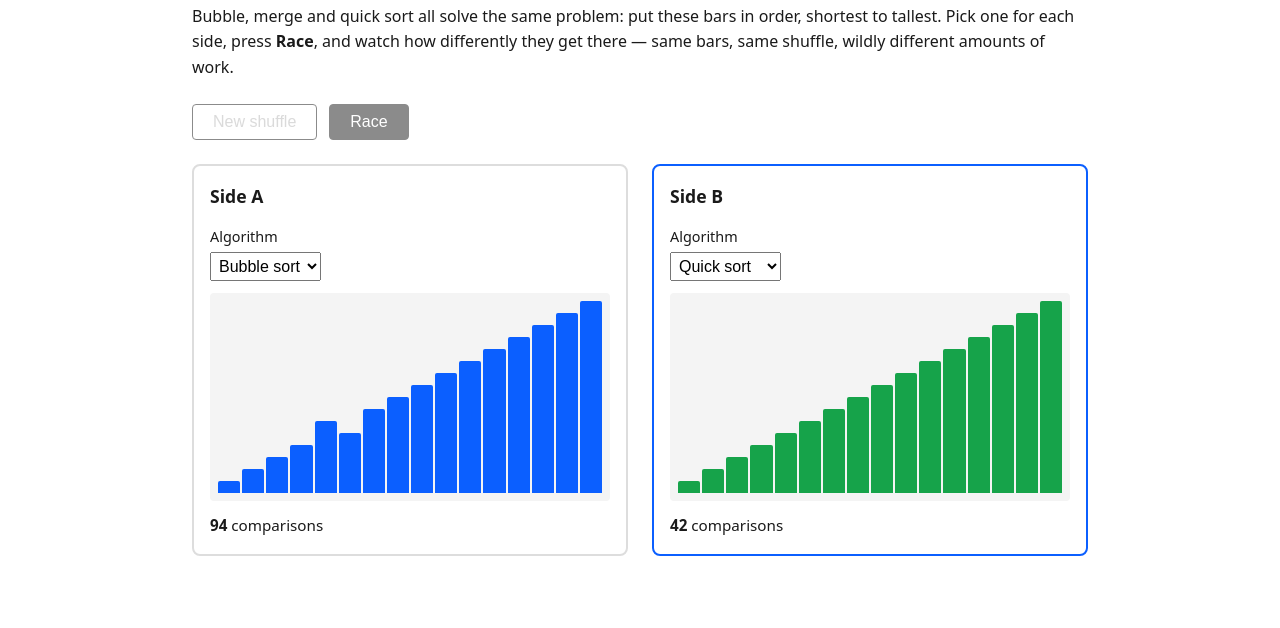
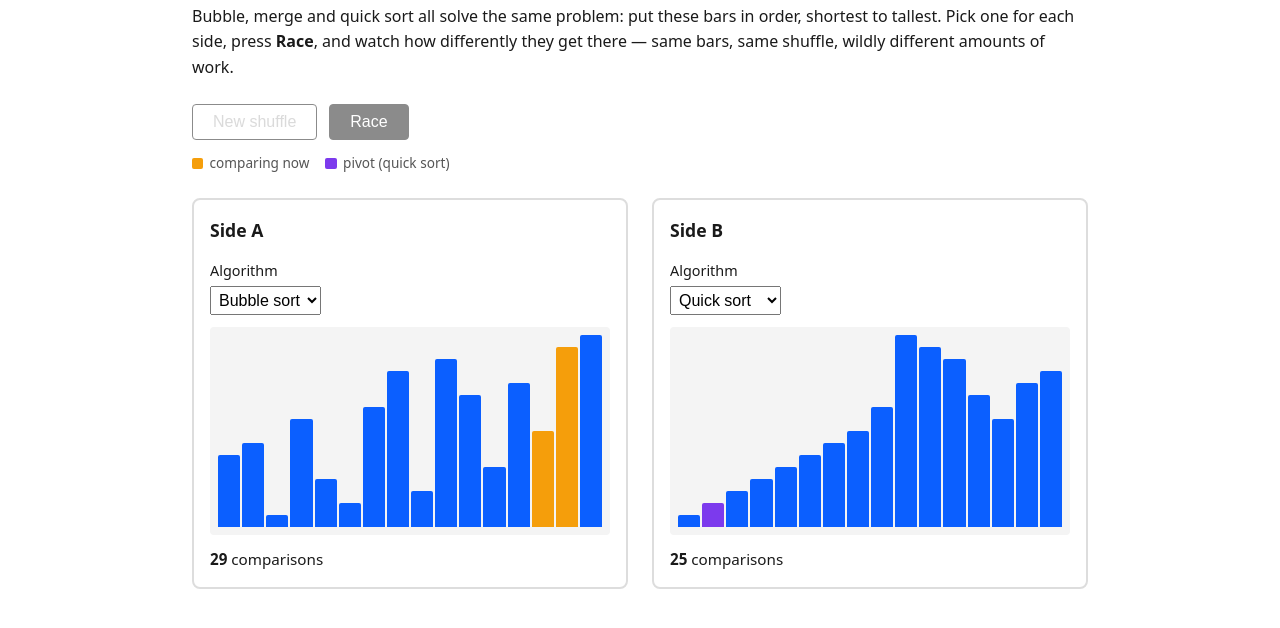
Before and after one commit to comp4020-agentic-coding-studio/comp4020-ass1-xuwancheng62-lab, a website built with Vite: page index.html in a window 1280 px wide. Both pictures are taken after a click on the button "Race". Shown: the part 148-776 px from the top of the page. Built offline with nearby package versions, Linux system fonts and the light colour scheme.

Commit message:
feat: show what each algorithm is comparing, and quick sort's pivot
PLAN.md Amendment 1, item 4, plus STEP_MS 30 -> 100 so a highlighted
comparison stays on screen long enough to read.

SortStep now carries the indices the generators already had in scope:
compared for all three algorithms, pivot for quick sort. The recursive
algorithms yield a StepMark and the outer generator attaches the array
and count, since they don't own the comparison counter. renderBars stamps
data-role and two CSS rules colour it -- amber for the compared pair,
violet for the pivot, both losing to the sorted-panel green.

Interface structure unchanged apart from one shared legend line, which
Amendment 1 item 5 allows.

CLAUDE.md gains the narrow exception for committing a deliberately
failing regression test, as used by a6cfe79.

Verified over time rather than from stills, per the new harness rule:
- bubble marks an adjacent pair every frame, quick pins its pivot while
  the scan sweeps and re-pins it per sub-range (live DOM, both viewports)
- 0 bars still carrying a role once sorted, so finished panels go green
- new spec test: indices in range, >50% of frames marked, pivot reported
  by quick sort only
- measured durations at 100ms: bubble 12.0s, quick 6.9s, merge 6.0s

```diff
--- a/index.html
+++ b/index.html
@@ -25,6 +25,11 @@
         <button type="button" data-testid="shuffle-button">New shuffle</button>
         <button type="button" data-testid="race-button">Race</button>
       </div>
+
+      <p class="legend">
+        <span data-role="compared">comparing now</span>
+        <span data-role="pivot">pivot (quick sort)</span>
+      </p>
 
       <div class="panels">
         <section class="panel" data-testid="panel-a">
--- a/src/race.ts
+++ b/src/race.ts
@@ -1,7 +1,15 @@
-import { ALGORITHM_LABELS, SORT_ALGORITHMS, shuffledRange, type AlgorithmKey } from "./sorting";
+import {
+  ALGORITHM_LABELS,
+  SORT_ALGORITHMS,
+  shuffledRange,
+  type AlgorithmKey,
+  type SortStep,
+} from "./sorting";
 
 const ARRAY_LENGTH = 16;
-const STEP_MS = 30;
+// 100ms, not the 30ms of V1: a highlighted comparison needs to stay on screen
+// long enough to read as "those two, specifically".
+const STEP_MS = 100;
 const PANEL_IDS = ["a", "b"] as const;
 type PanelId = (typeof PANEL_IDS)[number];
 
@@ -23,14 +31,27 @@ function getPanelRefs(root: ParentNode, id: PanelId): PanelRefs {
   return { section, select, bars, counter };
 }
 
-function renderBars(container: HTMLElement, values: number[], max: number): void {
+function renderBars(
+  container: HTMLElement,
+  values: number[],
+  max: number,
+  marks: Pick<SortStep, "compared" | "pivot"> = {},
+): void {
   const document = container.ownerDocument;
   container.replaceChildren(
-    ...values.map((value) => {
+    ...values.map((value, index) => {
       const bar = document.createElement("div");
       bar.className = "bar";
       bar.dataset.value = String(value);
       bar.style.height = `${(value / max) * 100}%`;
+      // data-role picks the highlight colour in styles.css. Pivot is checked
+      // first so quick sort's pivot keeps its own colour even though it is also
+      // one of the two values being compared.
+      if (marks.pivot === index) {
+        bar.dataset.role = "pivot";
+      } else if (marks.compared?.includes(index)) {
+        bar.dataset.role = "compared";
+      }
       return bar;
     }),
   );
@@ -67,7 +88,7 @@ export function initRace(root: ParentNode): void {
 
     function step(): void {
       const result = generator.next();
-      renderBars(panel.bars, result.value.array, ARRAY_LENGTH);
+      renderBars(panel.bars, result.value.array, ARRAY_LENGTH, result.value);
       panel.counter.textContent = String(result.value.comparisons);
       if (result.done) {
         panel.section.dataset.sorted = "true";
--- a/src/sorting.ts
+++ b/src/sorting.ts
@@ -3,7 +3,19 @@ export type AlgorithmKey = "bubble" | "merge" | "quick";
 export interface SortStep {
   array: number[];
   comparisons: number;
+  /** Indices of the two values just compared, so the UI can show the decision. */
+  compared?: readonly [number, number];
+  /** Quick sort only: the index its current partition is measuring against. */
+  pivot?: number;
 }
+
+/**
+ * What a nested generator reports about one step. The recursive algorithms
+ * (merge, quick) can't build a whole SortStep because they don't own the
+ * comparison counter, so they yield just the marks and the outer generator
+ * attaches the array and the count.
+ */
+type StepMark = Pick<SortStep, "compared" | "pivot">;
 
 // Each algorithm is a generator: calling it doesn't sort anything yet, it
 // hands back an iterator that runs one step (one comparison) per `.next()`
@@ -20,7 +32,8 @@ function* bubbleSort(input: number[]): SortGenerator {
       if (arr[j] > arr[j + 1]) {
         [arr[j], arr[j + 1]] = [arr[j + 1], arr[j]];
       }
-      yield { array: [...arr], comparisons };
+      // Always an adjacent pair: that crawl is bubble sort's whole strategy.
+      yield { array: [...arr], comparisons, compared: [j, j + 1] };
     }
   }
   return { array: [...arr], comparisons };
@@ -30,7 +43,7 @@ function* mergeSort(input: number[]): SortGenerator {
   const arr = [...input];
   let comparisons = 0;
 
-  function* mergeRange(lo: number, hi: number): Generator<void> {
+  function* mergeRange(lo: number, hi: number): Generator<StepMark> {
     if (hi - lo <= 1) return;
     const mid = (lo + hi) >> 1;
     yield* mergeRange(lo, mid);
@@ -56,18 +69,27 @@ function* mergeSort(input: number[]): SortGenerator {
 
     while (i < left.length && j < right.length) {
       comparisons++;
-      merged.push(left[i] <= right[j] ? left[i++] : right[j++]);
+      const tookLeft = left[i] <= right[j];
+      merged.push(tookLeft ? left[i++] : right[j++]);
       commit();
-      yield;
+      // The winner is now the last element of the merged prefix; the value it
+      // beat is still waiting at the head of its own run. Highlighting those
+      // two shows merge sort choosing between the fronts of two sorted runs.
+      const placed = lo + merged.length - 1;
+      const beaten = tookLeft
+        ? lo + merged.length + (left.length - i)
+        : lo + merged.length;
+      yield { compared: [placed, beaten] };
     }
     while (i < left.length) merged.push(left[i++]);
     while (j < right.length) merged.push(right[j++]);
     commit();
-    yield;
+    // The tail flush compares nothing, so this frame carries no highlight.
+    yield {};
   }
 
-  for (const _ of mergeRange(0, arr.length)) {
-    yield { array: [...arr], comparisons };
+  for (const mark of mergeRange(0, arr.length)) {
+    yield { array: [...arr], comparisons, ...mark };
   }
   return { array: [...arr], comparisons };
 }
@@ -76,26 +98,32 @@ function* quickSort(input: number[]): SortGenerator {
   const arr = [...input];
   let comparisons = 0;
 
-  function* qs(lo: number, hi: number): Generator<void> {
+  function* qs(lo: number, hi: number): Generator<StepMark> {
     if (lo >= hi) return;
     const pivot = arr[hi];
     let store = lo;
     for (let i = lo; i < hi; i++) {
       comparisons++;
+      // Every value in this partition is measured against the one pivot, so the
+      // pivot stays marked while the scan sweeps past it -- the visible
+      // opposite of bubble sort's local adjacent pair.
+      let examined = i;
       if (arr[i] < pivot) {
         [arr[i], arr[store]] = [arr[store], arr[i]];
+        examined = store;
         store++;
       }
-      yield;
+      yield { compared: [examined, hi], pivot: hi };
     }
     [arr[store], arr[hi]] = [arr[hi], arr[store]];
-    yield;
+    // The pivot has landed in its final position; nothing was compared here.
+    yield { pivot: store };
     yield* qs(lo, store - 1);
     yield* qs(store + 1, hi);
   }
 
-  for (const _ of qs(0, arr.length - 1)) {
-    yield { array: [...arr], comparisons };
+  for (const mark of qs(0, arr.length - 1)) {
+    yield { array: [...arr], comparisons, ...mark };
   }
   return { array: [...arr], comparisons };
 }
--- a/styles.css
+++ b/styles.css
@@ -93,8 +93,53 @@ a {
   transition: height 60ms linear;
 }
 
+/* The two highlight colours are the explanation: amber = the pair being
+   compared right now, violet = quick sort's pivot. Both are more specific than
+   the plain .bar rule, and both lose to the sorted-panel rule below, so a
+   finished panel goes fully green. */
+.bar[data-role="compared"] {
+  background: #f59e0b;
+}
+
+.bar[data-role="pivot"] {
+  background: #7c3aed;
+}
+
 .panel[data-sorted="true"] .bar {
   background: #16a34a;
+}
+
+.legend {
+  display: flex;
+  flex-wrap: wrap;
+  gap: 0.25rem 1rem;
+  align-items: center;
+  margin: -0.75rem 0 1.5rem;
+  font-size: 0.85rem;
+  color: #555;
+}
+
+.legend span {
+  display: inline-flex;
+  gap: 0.4rem;
+  align-items: center;
+}
+
+/* ::before is the colour swatch -- a decorative square with no text, so it
+   belongs in CSS rather than as an empty element in the markup. */
+.legend span::before {
+  width: 0.7rem;
+  height: 0.7rem;
+  border-radius: 2px;
+  content: "";
+}
+
+.legend span[data-role="compared"]::before {
+  background: #f59e0b;
+}
+
+.legend span[data-role="pivot"]::before {
+  background: #7c3aed;
 }
 
 .status {
```
Also changed, not shown: CLAUDE.md (+8 -1 lines), spec/race.test.ts (+38 -0 lines).
